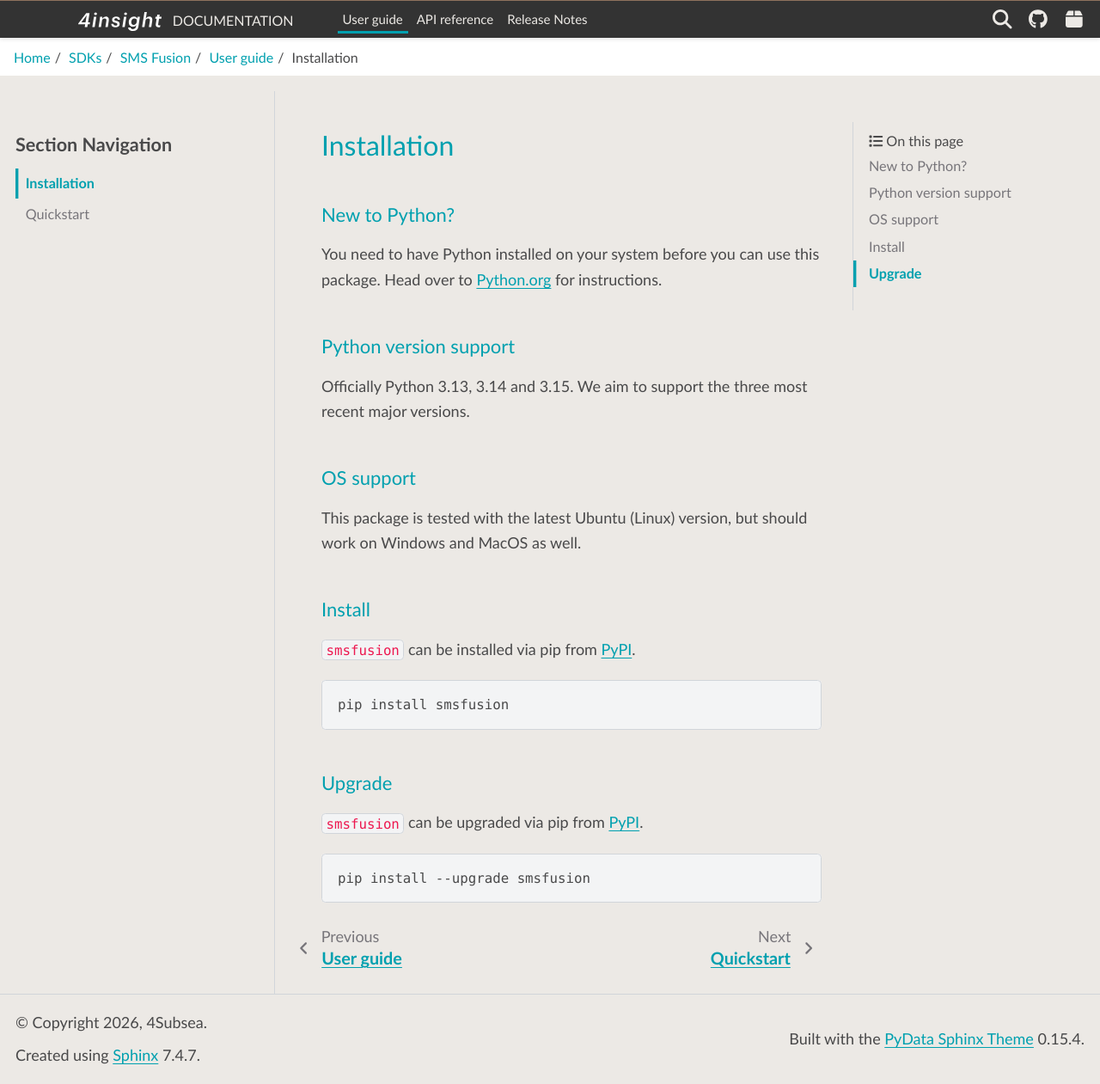
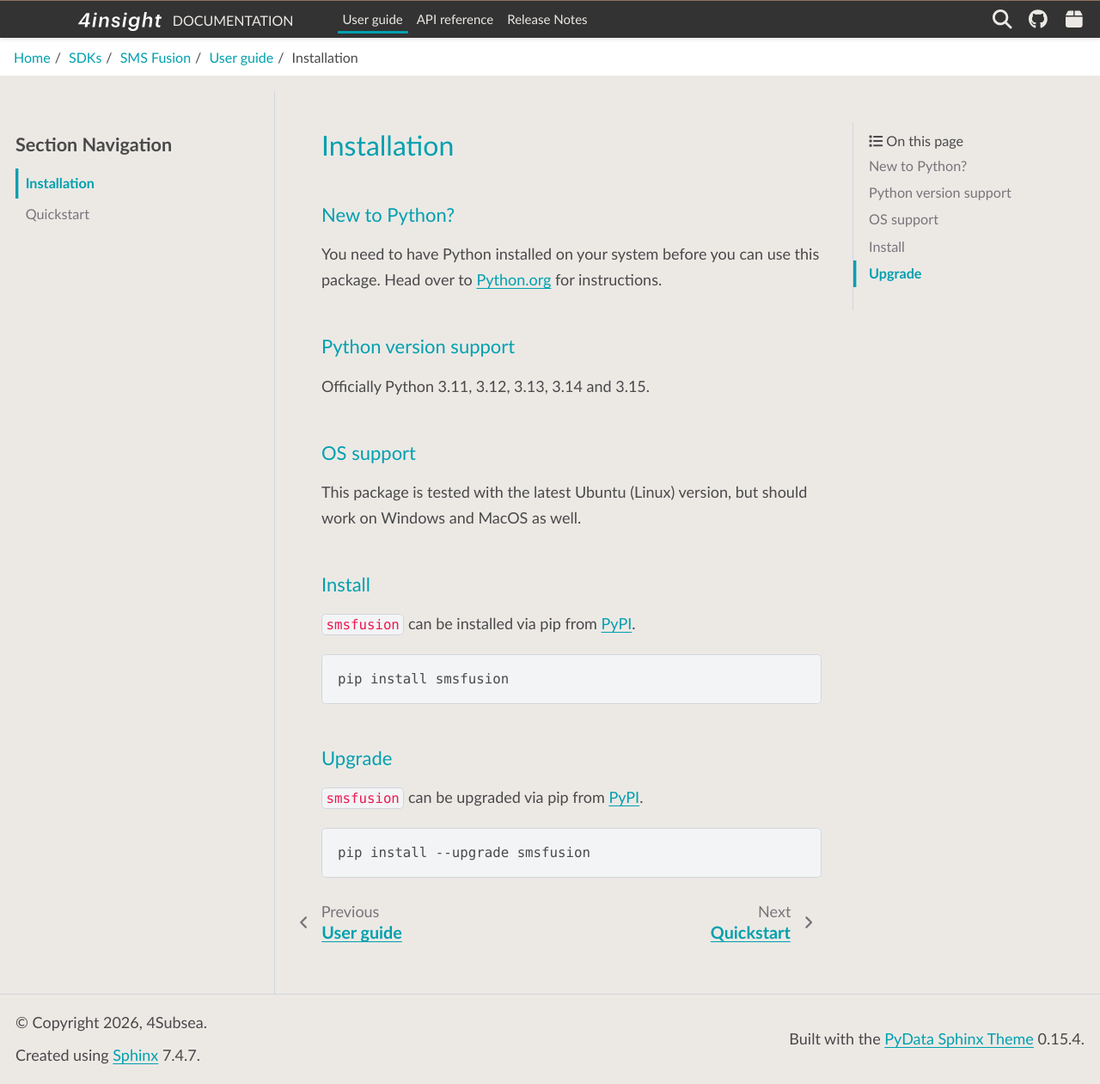
Before and after one commit to 4Subsea/smsfusion-python, a Sphinx documentation site: the page built from docs/user_guide/installation.rst, in a window 1280 px wide and 1261 px high. Shown: the whole window at 86% size. Built offline with Sphinx 7.4.7 and the PyData theme 0.15.4, drawn with Linux system fonts in a browser that asks for light colours.

Commit message:
add back 3.11, 3.12

```diff
--- a/docs/user_guide/installation.rst
+++ b/docs/user_guide/installation.rst
@@ -8,8 +8,7 @@ Head over to `Python.org`_ for instructions.
 
 Python version support
 ----------------------
-Officially Python 3.13, 3.14 and 3.15. We aim to support the three most recent major
-versions.
+Officially Python 3.11, 3.12, 3.13, 3.14 and 3.15.
 
 OS support
 ----------
--- a/pyproject.toml
+++ b/pyproject.toml
@@ -9,8 +9,10 @@ authors = [
 ]
 description = "Sensor fusion algorithms and utilities for SMS Motion"
 readme = "README.md"
-requires-python = ">=3.13"
+requires-python = ">=3.11"
 classifiers = [
+    "Programming Language :: Python :: 3.11",
+    "Programming Language :: Python :: 3.12",
     "Programming Language :: Python :: 3.13",
     "Programming Language :: Python :: 3.14",
     "Programming Language :: Python :: 3.15",
```
Also changed, not shown: 1 other file.
